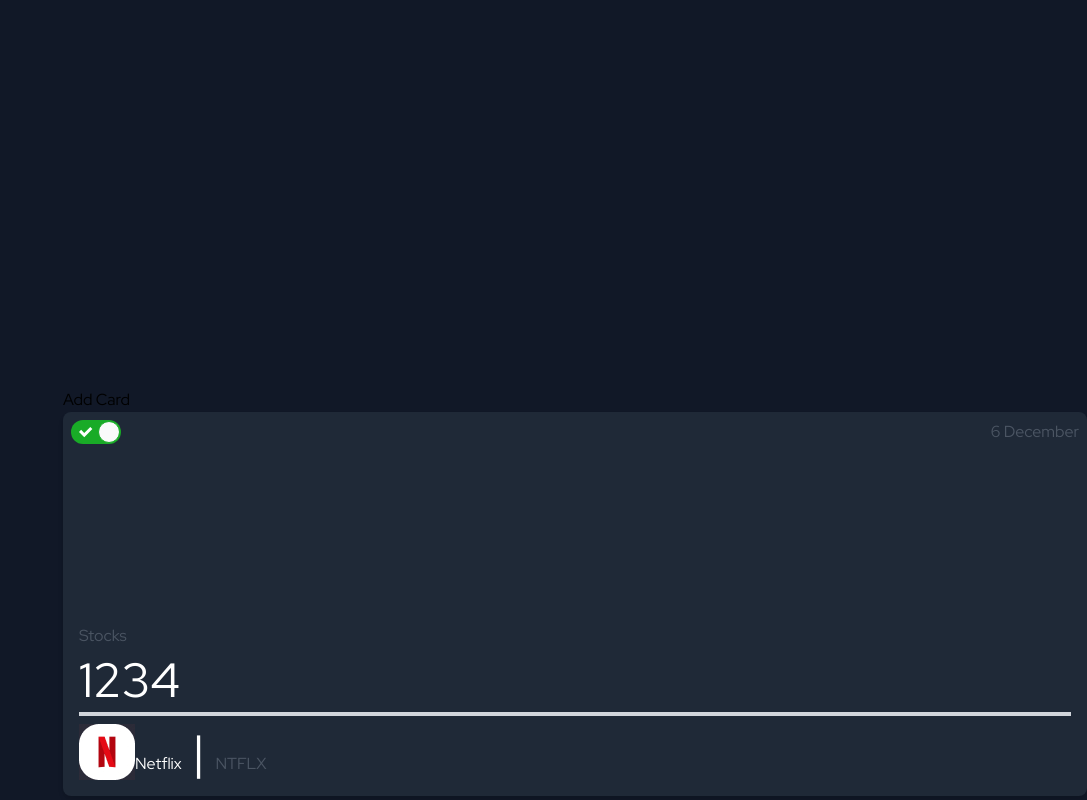
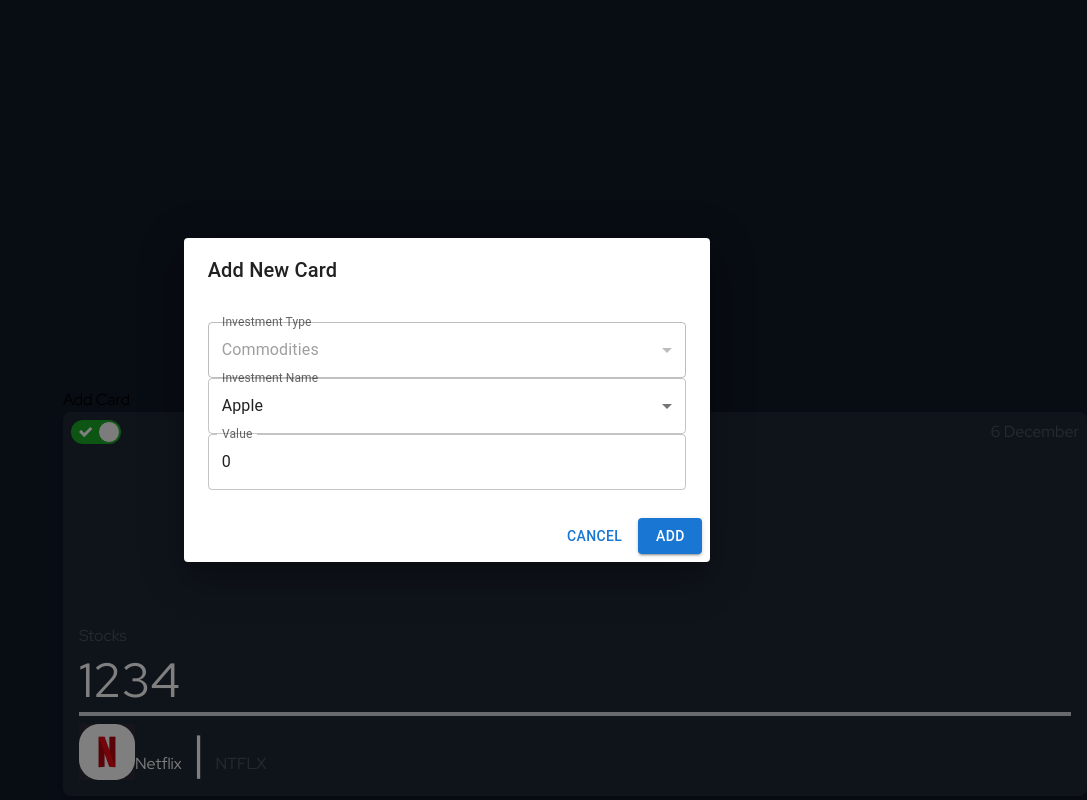
Before and after one commit to VladislavDulev/investment-dashboard, a React (Create React App) app: page / in a window 1280 px wide. Both pictures are taken after a click on the button "Add Card". Shown: the part 1092-1892 px from the top of the page, without its empty margins (193-1280 px from the left). Built offline with nearby package versions, Linux system fonts and the light colour scheme.

Commit message:
feat: add modal with functionality to add card

```diff
--- a/package.json
+++ b/package.json
@@ -3,9 +3,12 @@
   "version": "0.1.0",
   "private": true,
   "dependencies": {
+    "@emotion/react": "^11.11.3",
+    "@emotion/styled": "^11.11.0",
     "@fortawesome/fontawesome-svg-core": "^6.5.1",
     "@fortawesome/free-solid-svg-icons": "^6.5.1",
     "@fortawesome/react-fontawesome": "^0.2.0",
+    "@mui/material": "^5.15.10",
     "@testing-library/jest-dom": "^5.17.0",
     "@testing-library/react": "^13.4.0",
     "@testing-library/user-event": "^13.5.0",
@@ -16,6 +19,7 @@
     "@types/react-redux": "^7.1.33",
     "@types/react-toggle": "^4.0.5",
     "@types/redux": "^3.6.0",
+    "formik": "^2.4.5",
     "highcharts": "^11.3.0",
     "highcharts-react-official": "^3.2.1",
     "react": "^18.2.0",
--- a/src/App.tsx
+++ b/src/App.tsx
@@ -2,6 +2,8 @@ import React from "react";
 import Sidebar from "./components/sidebar/Sidebar";
 import Dashboard from "./components/dashboard/Dashboard";
 
+// TODO: PUSH TO MASTER
+//TODO: SEE IF ERRORS TO FIX
 function App() {
   return (
     <div className="App bg-gray-900">
--- a/src/components/dashboard/cards/CardsSection.tsx
+++ b/src/components/dashboard/cards/CardsSection.tsx
@@ -11,17 +11,15 @@ import {
   setTotalCardValue,
   toggleCardStatus,
 } from "../../../actions/dashboardActions";
-import { InvestmentTypes } from "../../../types/investmentTypes";
-import { InvestmentNamesTypes } from "../../../types/InvestmentNamesTypes";
-import { InvestmentListingsTypes } from "../../../types/investmentListingsTypes";
 import { ICard } from "../../interfaces/card";
 import { useSelector } from "react-redux";
 import { RootState } from "../../../reducers";
+import ModalForm from "./ModalForm";
 
 //TODO: Maybe renaming is needed
 const CardsSection = () => {
   const dispatch = useDispatch();
-
+  const [isModalOpen, setIsModalOpen] = useState(false);
   const cardsData = useSelector(
     (state: RootState) => state.dashboard.cardsData
   );
@@ -35,7 +33,7 @@ const CardsSection = () => {
   //TODO: See how to merge or improve
   useEffect(() => {
     dispatch(initCards(cards));
-  }, []);
+  }, [dispatch]);
 
   useEffect(() => {
     const activeCount = getCountByStatus(cardsData, CardStatusTypes.ACTIVE);
@@ -56,24 +54,23 @@ const CardsSection = () => {
     dispatch(toggleCardStatus(id, newStatus));
   };
 
-  const handleAddCard = () => {
+  const handleAddCard = (formData: any) => {
     highestIdRef.current += 1;
     const newCard = {
       id: highestIdRef.current,
-      status: CardStatusTypes.ACTIVE,
-      investmentType: InvestmentTypes.COMMODITIES,
-      investmentName: InvestmentNamesTypes.TESLA,
-      investmentListing: InvestmentListingsTypes.TSLA,
-      value: 200,
-      date: "15 February",
+      ...formData,
     };
-
     dispatch(addCard(newCard));
   };
 
   return (
     <div className="cards">
-      <button onClick={handleAddCard}>Add Card</button>
+      <button onClick={() => setIsModalOpen(true)}>Add Card</button>
+      <ModalForm
+        isOpen={isModalOpen}
+        onClose={() => setIsModalOpen(false)}
+        onSubmit={handleAddCard}
+      />
       {cardsData.map((card: ICard) => (
         <InvestmentManagementCard
           key={card.id}
--- /dev/null
+++ b/src/components/dashboard/cards/ModalForm.tsx
@@ -0,0 +1,159 @@
+import { Formik, Form } from "formik";
+import {
+  Button,
+  Dialog,
+  DialogActions,
+  DialogContent,
+  DialogTitle,
+  FormControl,
+  InputLabel,
+  Select,
+  MenuItem,
+  TextField,
+} from "@mui/material";
+import { ICard } from "../../interfaces/card";
+import { InvestmentTypes } from "../../../types/investmentTypes";
+import { CardStatusTypes } from "../../../types/cardStatusTypes";
+import { InvestmentNamesTypes } from "../../../types/InvestmentNamesTypes";
+import { InvestmentListingsTypes } from "../../../types/investmentListingsTypes";
+
+interface IModalForms {
+  isOpen: boolean;
+  onClose: () => void;
+  onSubmit: (formData: ICard) => void;
+}
+
+const ModalForm = ({ isOpen, onClose, onSubmit }: IModalForms) => {
+  const handleInvestmentTypeChange = (
+    selectedInvestmentName: string,
+    setFieldValue: Function
+  ) => {
+    let newInvestmentType;
+    let newInvestmentListing;
+
+    switch (selectedInvestmentName) {
+      case InvestmentNamesTypes.APPLE:
+      case InvestmentNamesTypes.NETFLIX:
+      case InvestmentNamesTypes.DISNEY:
+      case InvestmentNamesTypes.TESLA:
+        newInvestmentType = InvestmentTypes.STOCKS;
+        break;
+      case InvestmentNamesTypes.BITCOIN:
+        newInvestmentType = InvestmentTypes.CRYPTO;
+        break;
+      case InvestmentNamesTypes.GOLD:
+        newInvestmentType = InvestmentTypes.COMMODITIES;
+        break;
+    }
+
+    switch (selectedInvestmentName) {
+      case InvestmentNamesTypes.NETFLIX:
+        newInvestmentListing = InvestmentListingsTypes.NTFLX;
+        break;
+      case InvestmentNamesTypes.APPLE:
+        newInvestmentListing = InvestmentListingsTypes.AAPL;
+        break;
+      case InvestmentNamesTypes.BITCOIN:
+        newInvestmentListing = InvestmentListingsTypes.BTC;
+        break;
+      case InvestmentNamesTypes.DISNEY:
+        newInvestmentListing = InvestmentListingsTypes.DIS;
+        break;
+      case InvestmentNamesTypes.GOLD:
+        newInvestmentListing = InvestmentListingsTypes.AU;
+        break;
+      case InvestmentNamesTypes.TESLA:
+        newInvestmentListing = InvestmentListingsTypes.TSLA;
+        break;
+    }
+
+    setFieldValue("investmentType", newInvestmentType);
+    setFieldValue("investmentListing", newInvestmentListing);
+  };
+
+  return (
+    <Dialog open={isOpen}>
+      <DialogTitle>Add New Card</DialogTitle>
+      <Formik
+        initialValues={{
+          id: 0,
+          status: CardStatusTypes.ACTIVE,
+          investmentType: InvestmentTypes.COMMODITIES,
+          investmentName: InvestmentNamesTypes.APPLE,
+          investmentListing: InvestmentListingsTypes.AAPL,
+          value: 0,
+          date: new Date().toISOString().split("T")[0],
+        }}
+        onSubmit={(values: any) => {
+          console.log(values, values);
+          onSubmit(values);
+          onClose();
+        }}
+      >
+        {({ handleChange, values, setFieldValue }: any) => (
+          <Form>
+            <DialogContent>
+              <FormControl fullWidth>
+                <InputLabel id="investmentType-label">
+                  Investment Type
+                </InputLabel>
+                <Select
+                  labelId="investmentType-label"
+                  name="investmentType"
+                  value={values.investmentType}
+                  onChange={handleChange}
+                  disabled
+                >
+                  {Object.values(InvestmentTypes).map((type) => (
+                    <MenuItem key={type} value={type}>
+                      {type}
+                    </MenuItem>
+                  ))}
+                </Select>
+              </FormControl>
+
+              <FormControl fullWidth>
+                <InputLabel id="investmentName-label">
+                  Investment Name
+                </InputLabel>
+                <Select
+                  labelId="investmentName-label"
+                  name="investmentName"
+                  value={values.investmentName}
+                  onChange={(e) => {
+                    handleChange(e);
+                    handleInvestmentTypeChange(e.target.value, setFieldValue);
+                  }}
+                >
+                  {Object.values(InvestmentNamesTypes).map((type) => (
+                    <MenuItem key={type} value={type}>
+                      {type}
+                    </MenuItem>
+                  ))}
+                </Select>
+              </FormControl>
+
+              <FormControl fullWidth>
+                <TextField
+                  label="Value"
+                  name="value"
+                  type="number"
+                  value={values.value}
+                  onChange={handleChange}
+                />
+              </FormControl>
+            </DialogContent>
+            <DialogActions>
+              <Button onClick={onClose}>Cancel</Button>
+              <Button type="submit" variant="contained">
+                Add
+              </Button>
+            </DialogActions>
+          </Form>
+        )}
+      </Formik>
+    </Dialog>
+  );
+};
+
+export default ModalForm;
--- a/src/components/dashboard/widgets/ChartComponent.tsx
+++ b/src/components/dashboard/widgets/ChartComponent.tsx
@@ -16,7 +16,7 @@ const ChartComponent = () => {
 
   const options = {
     title: {
-      text: "Asset Distribution",
+      text: "Area investments",
     },
     plotOptions: {
       pie: {
--- a/src/data/cards.ts
+++ b/src/data/cards.ts
@@ -4,6 +4,7 @@ import { InvestmentListingsTypes } from "../types/investmentListingsTypes";
 import { InvestmentNamesTypes } from "../types/InvestmentNamesTypes";
 import { InvestmentTypes } from "../types/investmentTypes";
 
+//TODO: Fix dates
 export const cards: ICard[] = [
   {
     id: 1,
```
Also changed, not shown: 1 other file (tests, documents, lock files or other folders).
